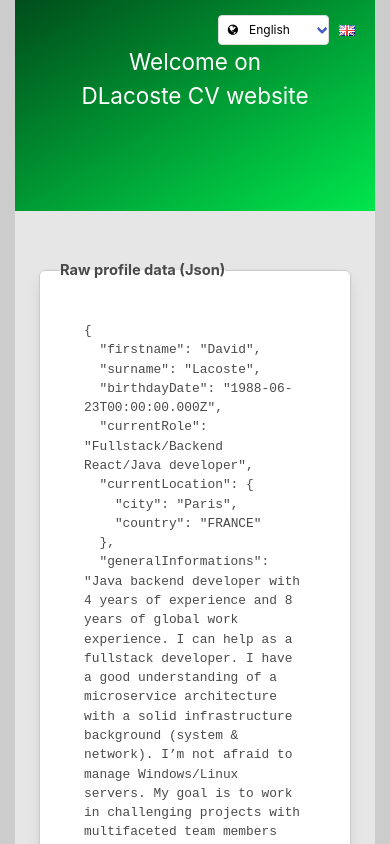
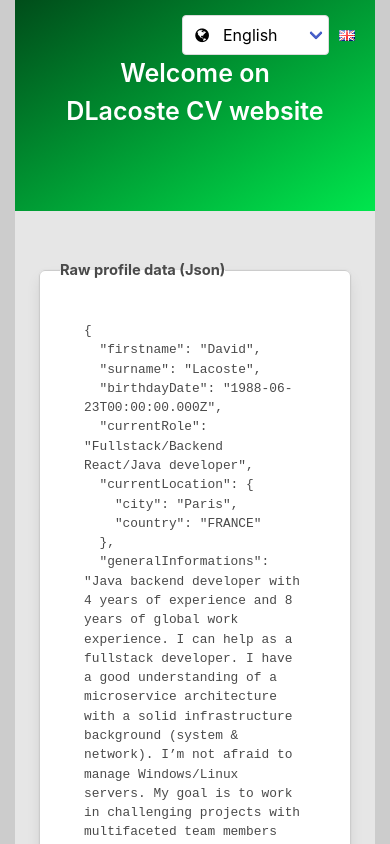
Before and after one commit to DavLac/cv, a React (Create React App) app: page / in a window 390 px wide. Shown: the top 844 px of the page. Built offline with nearby package versions, Linux system fonts and the light colour scheme.

Commit message:
Change header title font-size/weight

```diff
--- a/src/component/header/Header.js
+++ b/src/component/header/Header.js
@@ -33,13 +33,13 @@ export const Header = () => {
                 {renderLangFlag()}
 
                 <div className="control has-icons-left">
-                    <div className="select is-small">
+                    <div className="select">
                         <select name="language" id="en" onChange={handleSelectOnChange} style={{color: 'black'}}>
                             <option value="en">English</option>
                             <option value="fr">Francais</option>
                         </select>
                     </div>
-                    <span className="icon is-small is-left">
+                    <span className="icon is-left">
                         <i className="fa fa-globe" style={{color: 'black'}}></i>
                     </span>
                 </div>
--- a/src/sass/layout/_header.scss
+++ b/src/sass/layout/_header.scss
@@ -1,3 +1,4 @@
+$title-color: $primary-text-color;
 
 header {
   background: linear-gradient(
@@ -5,11 +6,32 @@ header {
                   $secondary-color-darker,
                   $secondary-color-lighten
   );
-  height: 25vh;
+  height: 30vh;
   min-height: 175px;
 
   h1 {
+    font-weight: 600;
+    font-size: $font-size-2;
     text-align: center;
-    font-size: $font-size-2;
   }
 }
+
+@media screen and (max-width: 600px) {
+  header {
+    height: 25vh;
+    min-height: 150px;
+    h1{
+      font-size: min(30px);
+    }
+  }
+}
+
+@media screen and (max-width: 400px) {
+  header {
+    height: 25vh;
+    min-height: 150px;
+    h1{
+      font-size: min(25px);
+    }
+  }
+}
```
